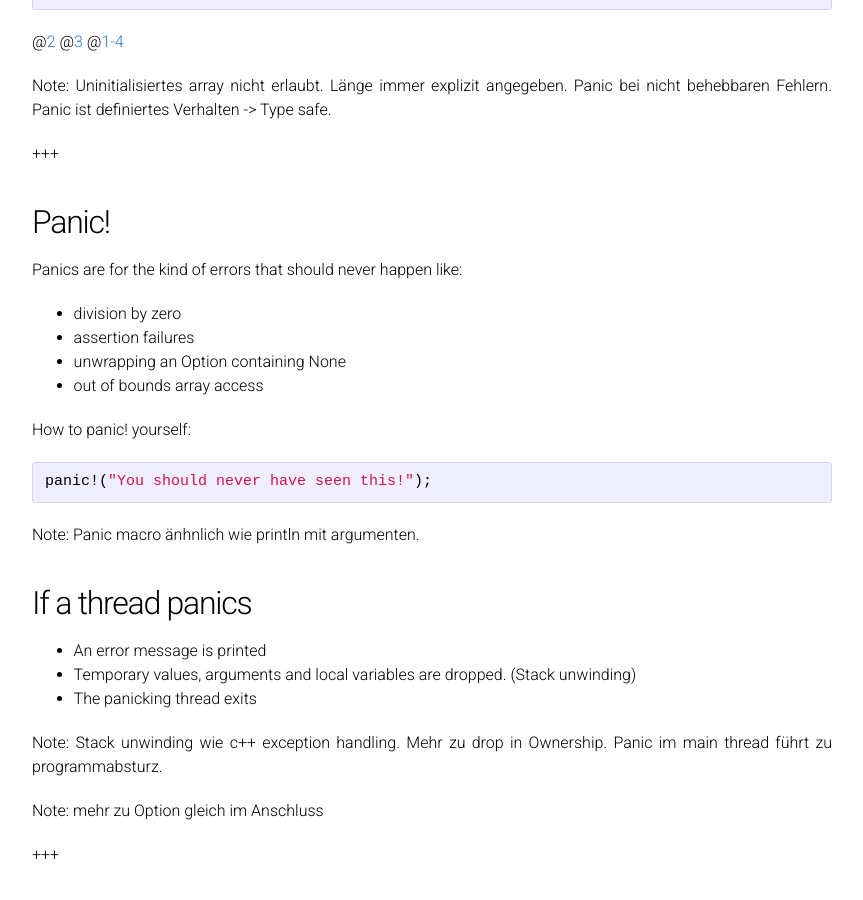
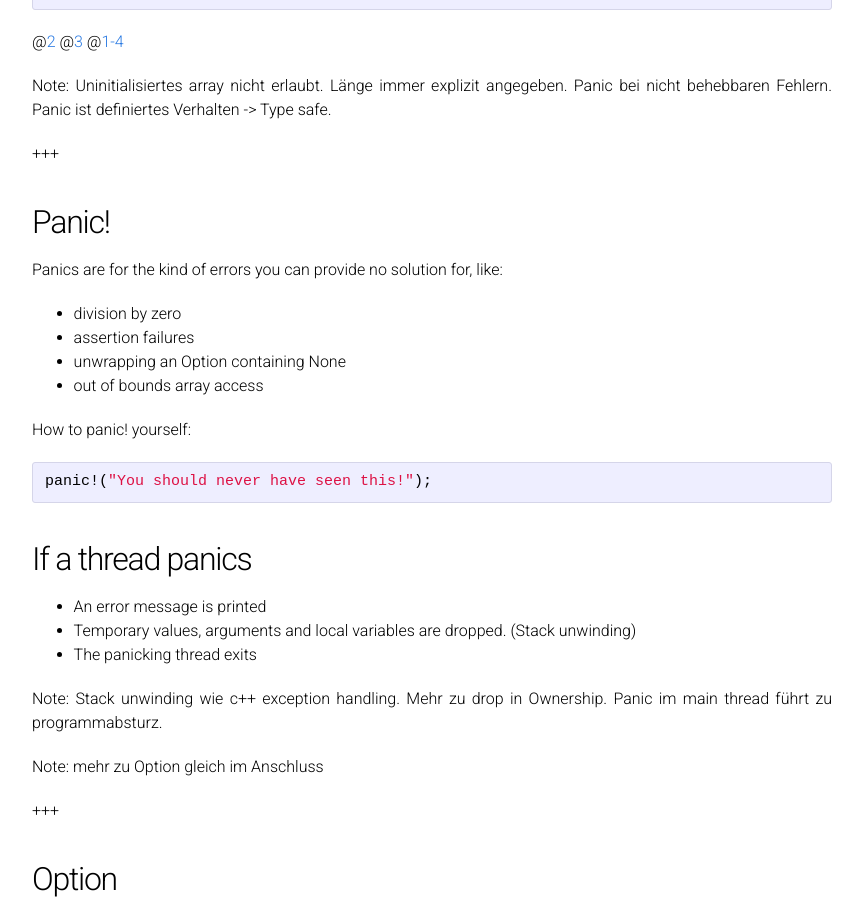
Before and after one commit to matthias-prangl/hsro-inf-kp.github.io, a Jekyll site: the page built from PITCHME.md, in a window 1280 px wide and 900 px high, scrolled down 3362 px. Shown: the whole window, without its empty margins (208-1071 px from the left). Built offline with Jekyll 4.4.1, drawn with Linux system fonts in a browser that asks for light colours; our own code applies the rules of GitHub Pages for plain Markdown files.

Commit message:
Update Slides

````diff
--- a/PITCHME.md
+++ b/PITCHME.md
@@ -156,7 +156,7 @@ Panic ist definiertes Verhalten -> Type safe.
 
 ## Panic!
 
-Panics are for the kind of errors that should never happen like:
+Panics are for the kind of errors you can provide no solution for, like:
 - division by zero
 - assertion failures
 - unwrapping an Option containing None
@@ -166,10 +166,6 @@ How to panic! yourself:
 ```rust
 panic!("You should never have seen this!");
 ```
-
-Note:
-Panic macro änhnlich wie println mit argumenten.
-
 
 ## If a thread panics
 
````
Also changed, not shown: other parts of PITCHME.md (+1 -1 lines).
